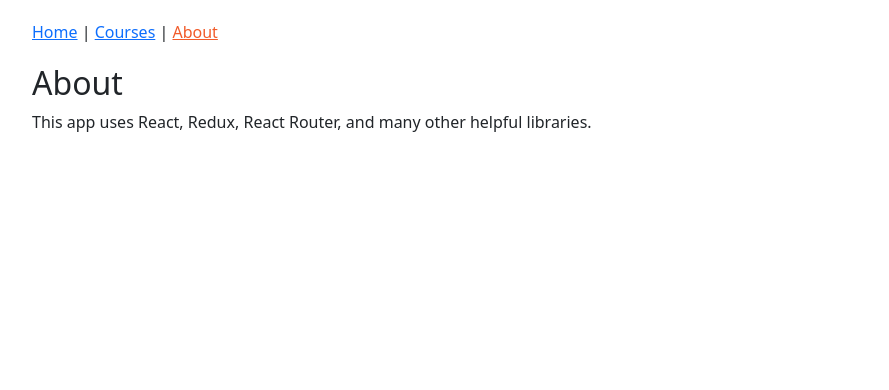
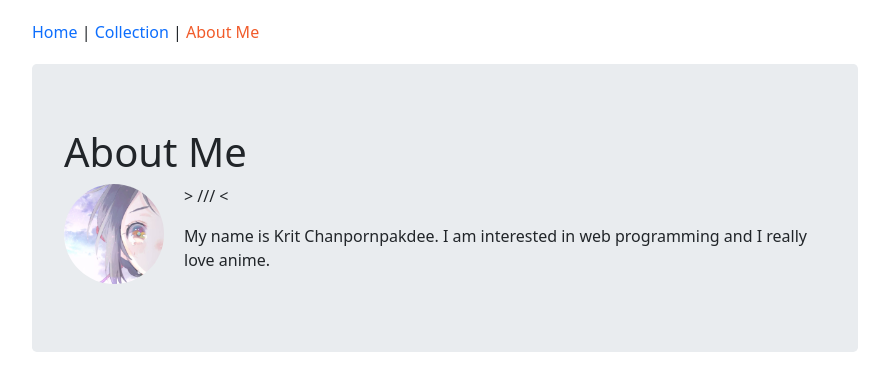
Before and after one commit to PeaceChanpornpakdee/ReactAnime, a React app: page /about in a window 1280 px wide. Shown: the whole page, without its empty margins (195-1084 px from the left). Built offline with nearby package versions, Linux system fonts and the light colour scheme; what redux-immutable-state-invariant would draw is missing.

Commit message:
ENH: Edit Home and About page

```diff
--- a/src/components/about/AboutPage.js
+++ b/src/components/about/AboutPage.js
@@ -1,11 +1,13 @@
 import React from "react";
 
 const AboutPage = () => (
-  <div>
-    <h2>About</h2>
+  <div className="jumbotron">
+    <h1>About Me</h1>
+    <img className="profileimage" src="/src/components/images/profile.jpg" />
+    <p>&gt; /// &lt;</p>
     <p>
-      This app uses React, Redux, React Router, and many other helpful
-      libraries.
+      My name is Krit Chanpornpakdee. I am interested in web programming and I
+      really love anime.
     </p>
   </div>
 );
--- a/src/components/common/Header.js
+++ b/src/components/common/Header.js
@@ -10,11 +10,11 @@ const Header = () => {
       </NavLink>
       {" | "}
       <NavLink to="/courses" activeStyle={activeStyle}>
-        Courses
+        Collection
       </NavLink>
       {" | "}
       <NavLink to="/about" activeStyle={activeStyle}>
-        About
+        About Me
       </NavLink>
     </nav>
   );
--- a/src/components/home/HomePage.js
+++ b/src/components/home/HomePage.js
@@ -3,10 +3,10 @@ import { Link } from "react-router-dom";
 
 const HomePage = () => (
   <div className="jumbotron">
-    <h1>Pluralsight Administration</h1>
-    <p>React, Redux and React Router for ultra-responsive web apps.</p>
+    <h1>My React Website</h1>
+    <p>React, Redux and React Router for responsive web apps.</p>
     <Link to="about" className="btn btn-primary btn-lg">
-      Learn more
+      About Me
     </Link>
   </div>
 );
--- a/src/index.css
+++ b/src/index.css
@@ -127,3 +127,20 @@ img {
   font-size: 16px;
   padding-right: 5px;
 }
+
+.profileimage {
+  width: 100px;
+  height: 100px;
+  object-fit: cover;
+  border-radius: 50px;
+  float: left;
+  margin-right: 20px;
+}
+
+a:link {
+  text-decoration: none;
+}
+
+a:visited {
+  text-decoration: none;
+}
```
